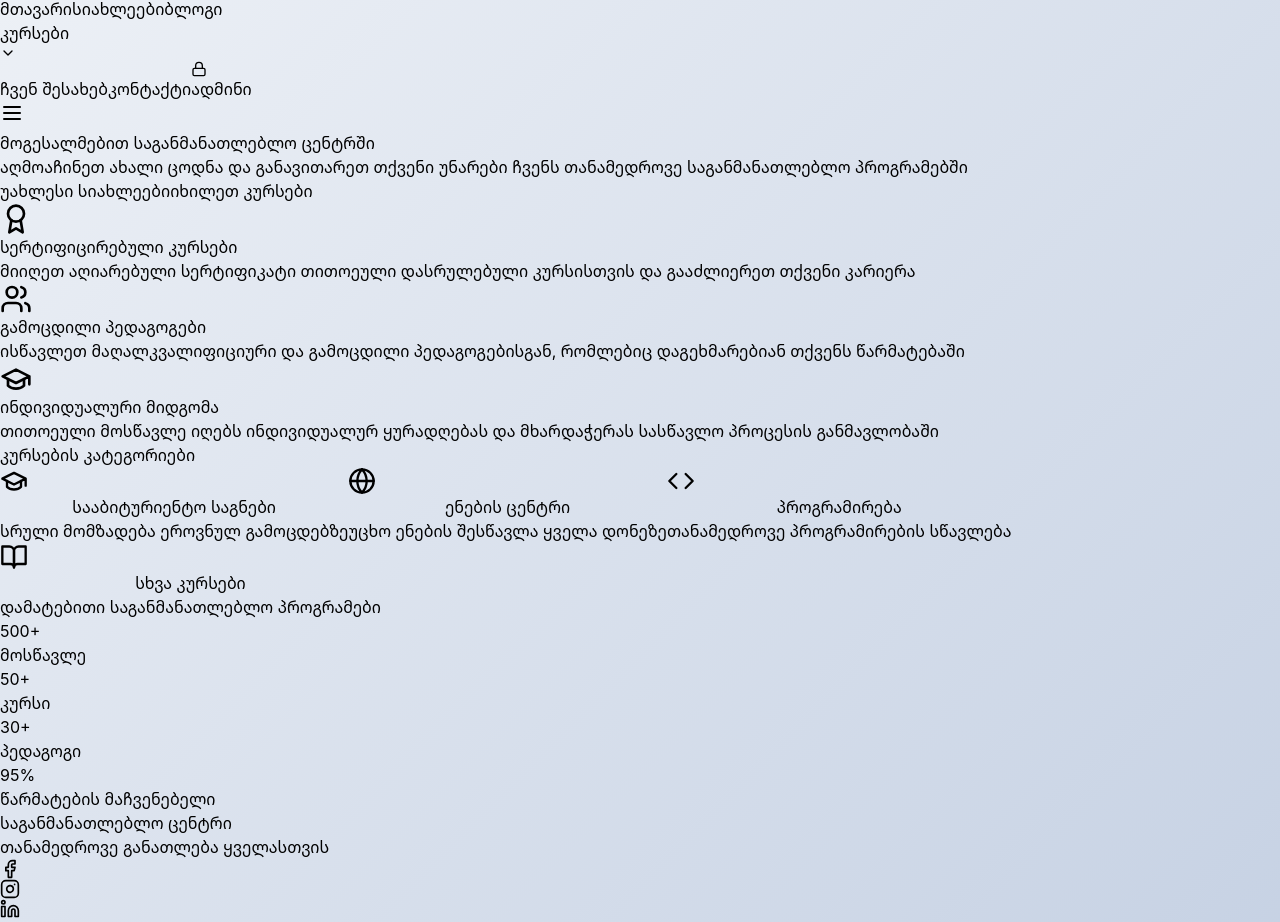
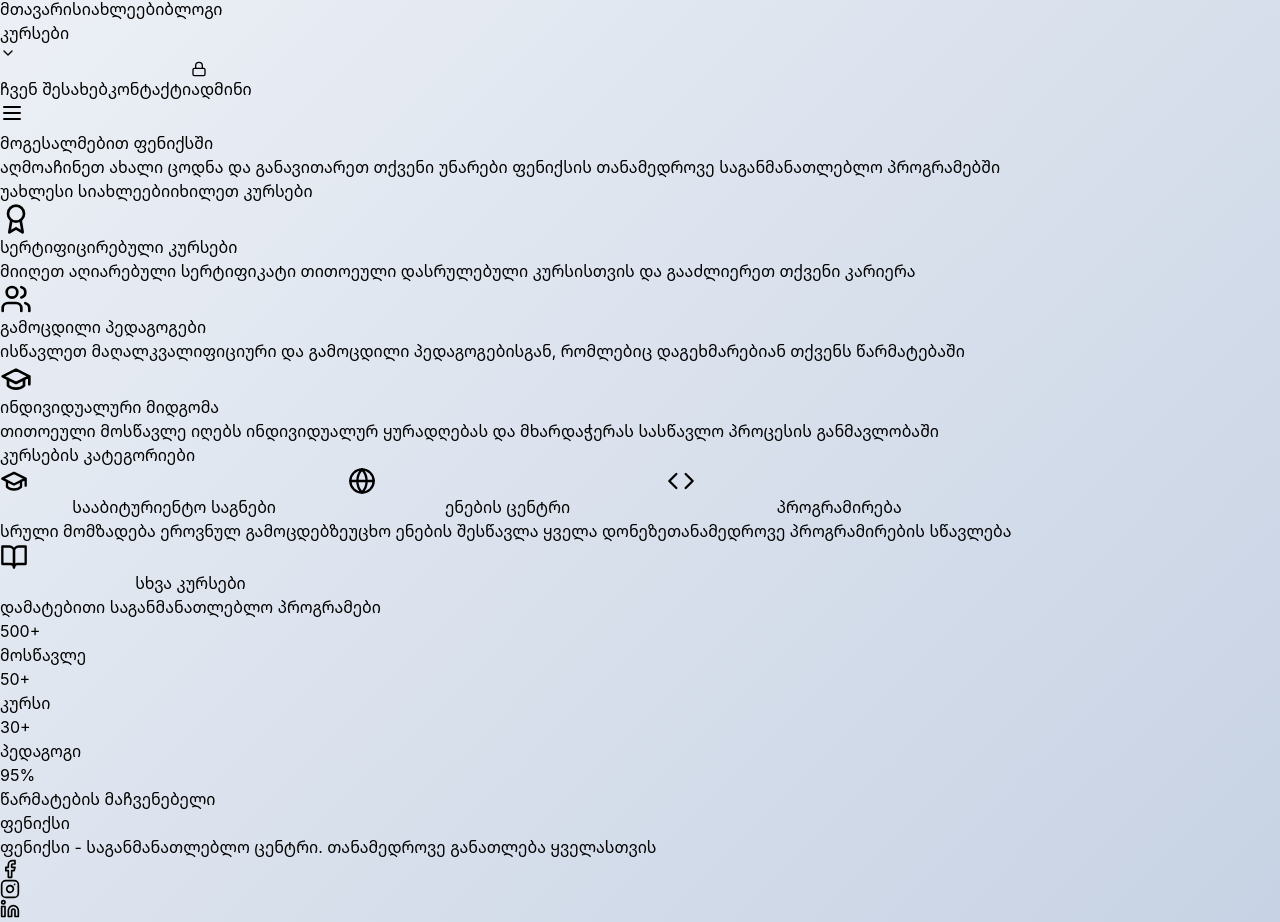
Before and after one commit to nodartotadze21/cms-project, a React (Vite) app in the folder frontend/: page / in a window 1280 px wide. Shown: the part 509-1431 px from the top of the page. Built offline with nearby package versions, Linux system fonts and the light colour scheme; no server answers.

Commit message:
Rebrand to Phoenix Education Center

```diff
--- a/frontend/index.html
+++ b/frontend/index.html
@@ -6,9 +6,9 @@
     <meta name="viewport" content="width=device-width, initial-scale=1.0" />
     <meta
       name="description"
-      content="საგანმანათლებლო ცენტრის CMS — კურსები, სიახლეები და ადმინისტრირება ქართულ ენაზე"
+      content="ფენიქსი - საგანმანათლებლო ცენტრის CMS — კურსები, სიახლეები და ადმინისტრირება ქართულ ენაზე"
     />
-    <title>საგანმანათლებლო ცენტრი - CMS</title>
+    <title>ფენიქსი - საგანმანათლებლო ცენტრი</title>
   </head>
   <body>
     <div id="root"></div>
--- a/frontend/src/components/AdminPanel.tsx
+++ b/frontend/src/components/AdminPanel.tsx
@@ -26,7 +26,7 @@ export const AdminPanel: React.FC<AdminPanelProps> = ({
   return (
     <div className="space-y-8">
       <div className="flex justify-between items-center">
-        <h2 className="text-4xl font-bold text-gray-800">ადმინისტრატორის პანელი</h2>
+        <h2 className="text-4xl font-bold text-gray-800">ფენიქსი - ადმინისტრატორის პანელი</h2>
         <button
           onClick={onNewPost}
           className="bg-blue-600 text-white px-6 py-3 rounded-lg flex items-center gap-2 hover:bg-blue-700 transition"
--- a/frontend/src/components/Footer.tsx
+++ b/frontend/src/components/Footer.tsx
@@ -7,8 +7,8 @@ export const Footer: React.FC = () => {
       <div className="max-w-7xl mx-auto px-4 sm:px-6 lg:px-8">
         <div className="grid md:grid-cols-3 gap-8 mb-8">
           <div>
-            <h3 className="text-xl font-bold mb-4">საგანმანათლებლო ცენტრი</h3>
-            <p className="text-gray-300 mb-4">თანამედროვე განათლება ყველასთვის</p>
+            <h3 className="text-xl font-bold mb-4">ფენიქსი</h3>
+            <p className="text-gray-300 mb-4">ფენიქსი - საგანმანათლებლო ცენტრი. თანამედროვე განათლება ყველასთვის</p>
             <div className="flex gap-4">
               <a href="#" className="hover:text-blue-400 transition">
                 <Facebook size={20} />
@@ -44,7 +44,7 @@ export const Footer: React.FC = () => {
           </div>
         </div>
         <div className="border-t border-blue-800 pt-6 text-center text-gray-300">
-          <p>&copy; 2026 საგანმანათლებლო ცენტრი. ყველა უფლება დაცულია.</p>
+          <p>&copy; 2026 ფენიქსი - საგანმანათლებლო ცენტრი. ყველა უფლება დაცულია.</p>
         </div>
       </div>
     </footer>
--- a/frontend/src/components/pages/MainPage.tsx
+++ b/frontend/src/components/pages/MainPage.tsx
@@ -13,10 +13,10 @@ export const MainPage: React.FC<MainPageProps> = ({ onNewsClick, onCoursesClick
       <section className="bg-gradient-to-r from-blue-600 via-purple-600 to-pink-600 text-white py-20 px-4 rounded-2xl shadow-2xl">
         <div className="max-w-4xl mx-auto text-center">
           <h2 className="text-4xl sm:text-6xl font-bold mb-6 animate-fade-in">
-            მოგესალმებით საგანმანათლებლო ცენტრში
+            მოგესალმებით ფენიქსში
           </h2>
           <p className="text-xl sm:text-2xl mb-8 leading-relaxed">
-            აღმოაჩინეთ ახალი ცოდნა და განავითარეთ თქვენი უნარები ჩვენს თანამედროვე საგანმანათლებლო პროგრამებში
+            აღმოაჩინეთ ახალი ცოდნა და განავითარეთ თქვენი უნარები ფენიქსის თანამედროვე საგანმანათლებლო პროგრამებში
           </p>
           <div className="flex flex-col sm:flex-row gap-4 justify-center">
             <button
```
Also changed, not shown: 1 other file (tests, documents, lock files or other folders).
